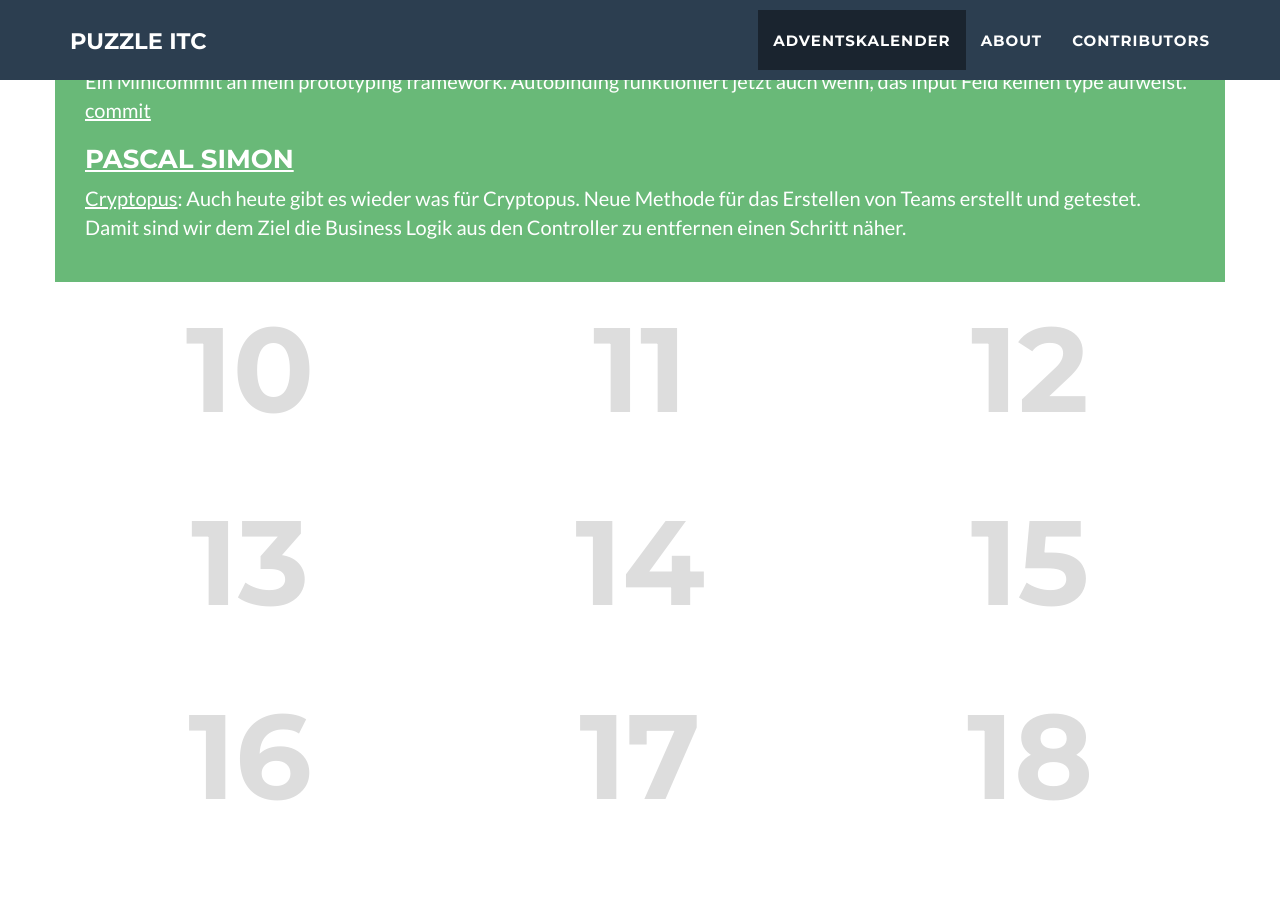
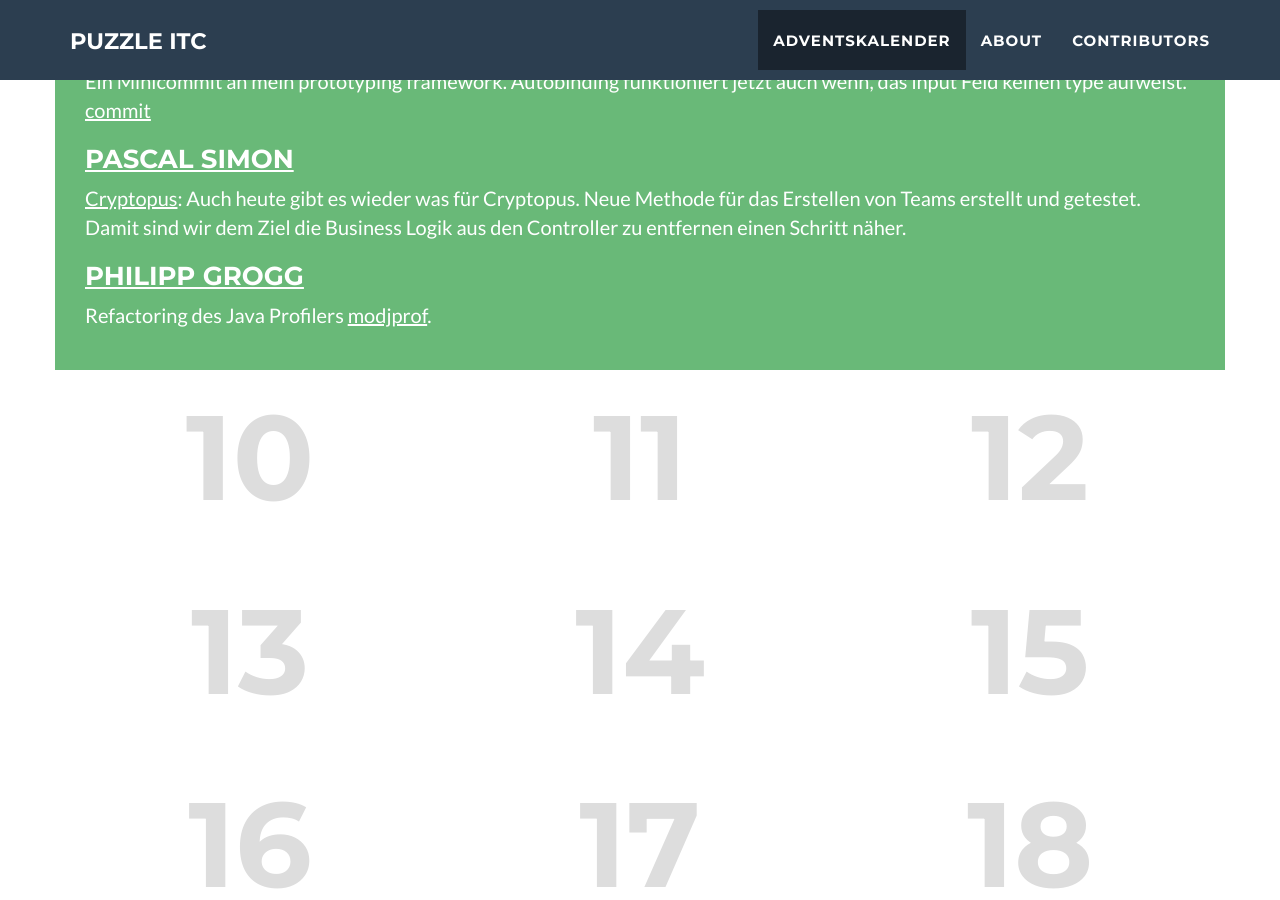
Before and after one commit to puzzle/opensource-advent-challenge-2015, a Jekyll site: the page built from index.html, in a window 1280 px wide and 900 px high, scrolled down 1898 px. Built offline with Jekyll 4.4.1, drawn with Linux system fonts in a browser that asks for light colours; nearby versions of some CDN libraries.

Commit message:
Contributions appended

```diff
--- a/_doors/04.markdown
+++ b/_doors/04.markdown
@@ -54,3 +54,6 @@ Sicherstellen, dass die Advents Challenge Seite auf Handies nur in eine Richtung
 
 ### [Anselm Strauss](https://github.com/amsibamsi)
 Kommentar zu gutem Blog Post über IPMI: <https://linuxmonk.ch/wordpress/index.php/2015/setup-remote-server-management-of-a-supermicro-bmc-with-freeipmi-on-linux/>
+
+### [Philipp Grogg](https://github.com/gro-gg)
+Dokumentation des Java Profilers [modjprof](https://github.com/gro-gg/modjprof) ergänzt.
--- a/_doors/05.markdown
+++ b/_doors/05.markdown
@@ -37,3 +37,6 @@ Alternatives Letsencrypt Puppetmodul gefunden: <https://forge.puppetlabs.com/dan
 
 ### [Daniel Binggeli](https://github.com/drnoa)
 [bumblebee-installer](https://github.com/drnoa/bumblebee-installer) um Konfigurationsteil erweitert. Ist sicher noch nicht für jeden Rechner geeignet, aber lokal funktioniert das ganze bereits.
+
+### [Philipp Grogg](https://github.com/gro-gg)
+Dokumentation des Java Profilers [modjprof](https://github.com/gro-gg/modjprof) ergänzt.
--- a/_doors/06.markdown
+++ b/_doors/06.markdown
@@ -31,3 +31,6 @@ An der Automatisierung der Installation des OpenShift Enterprise EFK Stacks weit
 
 ### [Anselm Strauss](https://github.com/amsibamsi)
 OpenGL Beispiel implementiert, wie man eine Textur als Hintergrund des ganzen Fensters anzeigt. Könnte gebraucht werden um das Rasterizing Komplett auf der CPU zu rechnen und dann das fertige Bild nur noch mittels OpenGL anzuzeigen. Der Umweg über OpenGL hat den Vorteil, dass dies auf vielen Plattformen gleich funktioniert und nur einmal implementiert werden muss, da OpenGL weit verbreitet ist. <https://github.com/amsibamsi/opengl-examples/tree/master/bitmap>
+
+### [Philipp Grogg](https://github.com/gro-gg)
+Dokumentation des Java Profilers [modjprof](https://github.com/gro-gg/modjprof) ergänzt.
--- a/_doors/07.markdown
+++ b/_doors/07.markdown
@@ -16,3 +16,6 @@ Ein Minicommit an mein prototyping framework. Autobinding funktioniert jetzt auc
 
 ### [Pascal Simon](https://github.com/psunix)
 [Cryptopus](https://github.com/puzzle/cryptopus): Auch heute gibt es wieder was für Cryptopus. Neue Methode für das Erstellen von Teams erstellt und getestet. Damit sind wir dem Ziel die Business Logik aus den Controller zu entfernen einen Schritt näher.
+
+### [Philipp Grogg](https://github.com/gro-gg)
+Refactoring des Java Profilers [modjprof](https://github.com/gro-gg/modjprof).
```
